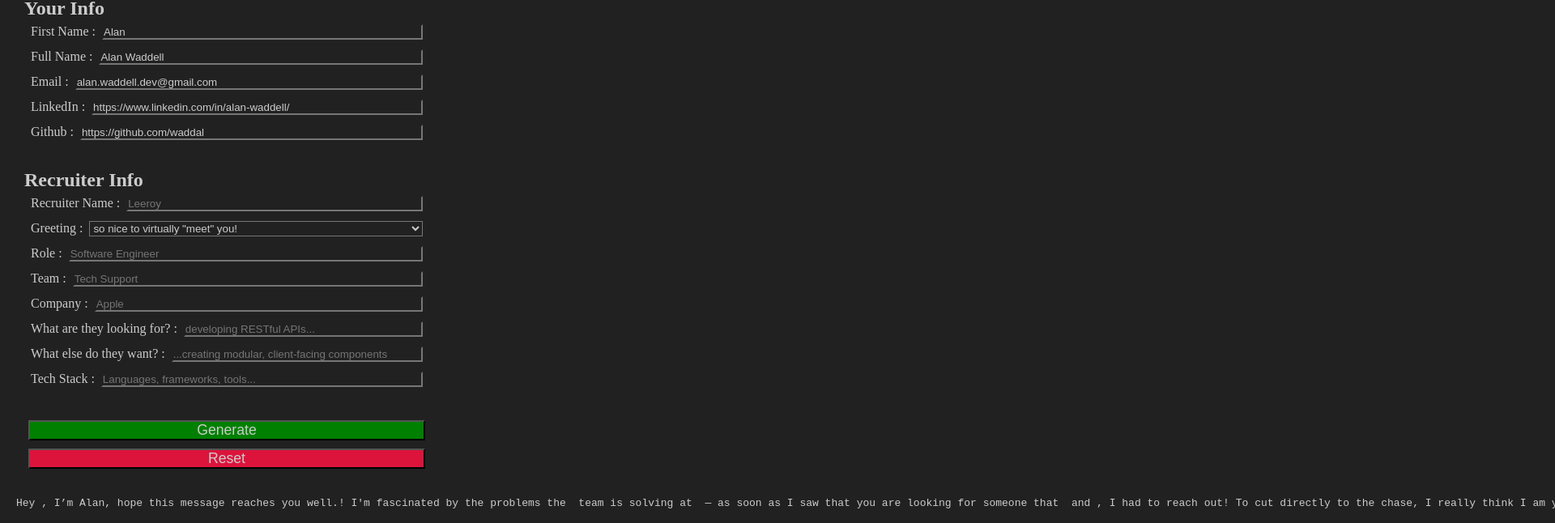
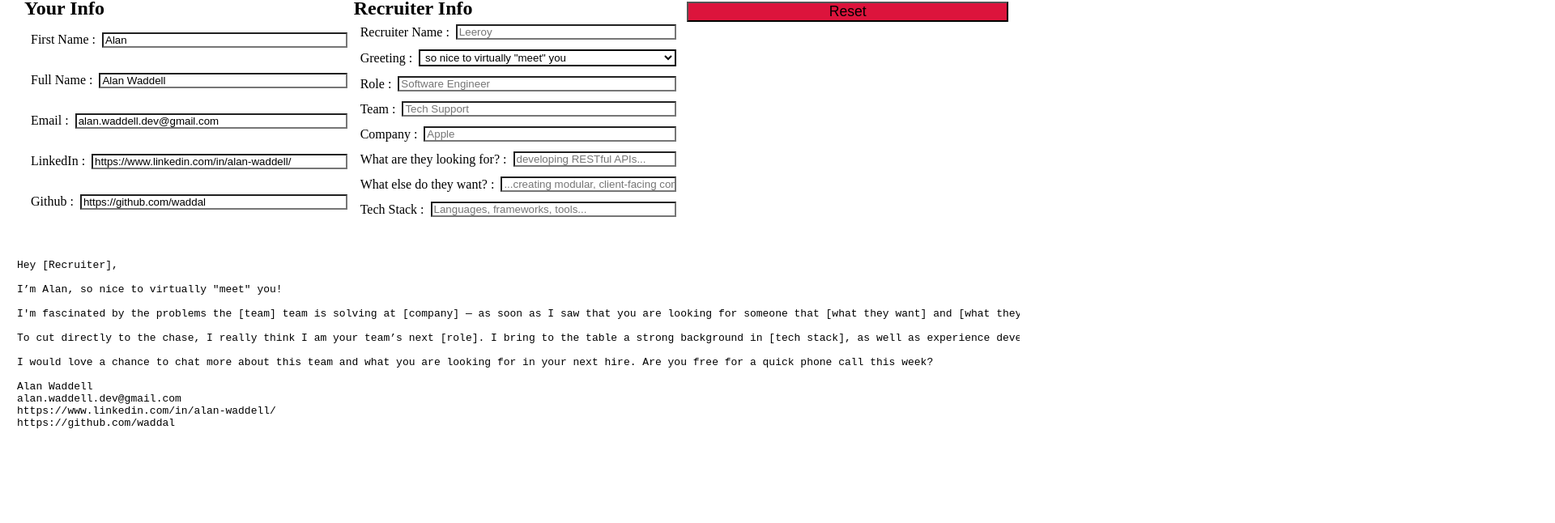
Before and after one commit to waddal/MessageBuilder, a React app: page / in a window 1280 px wide. Shown: the part 90-736 px from the top of the page at 81% size, 1920 px wide, since content can reach past the window. Built offline with nearby package versions, Linux system fonts and the light colour scheme.

Commit message:
feat: App produces outreach message which updates in real time with user input

```diff
--- a/src/components/App.js
+++ b/src/components/App.js
@@ -3,9 +3,9 @@ import Form from './Form';
 import GeneratedMessage from './GeneratedMessage';
 
 const greetings = [
-  `so nice to virtually "meet" you!`,
-  `hope this message reaches you well.`,
-  `thanks for your attention!`,
+  `so nice to virtually "meet" you`,
+  `hope this message reaches you well`,
+  `thanks for your attention`,
 ];
 
 const initialFormValues = {
@@ -17,7 +17,7 @@ const initialFormValues = {
   github: `https://github.com/waddal`,
   //RECRUITER
   recruiterName: '',
-  greeting: greetings[1],
+  greeting: greetings[0],
   role: '',
   team: '',
   company: '',
@@ -38,26 +38,18 @@ const App = () => {
     });
   };
 
-  const handleSubmit = (e) => {
-    e.preventDefault();
-    console.log('submit!');
-  };
-
-
   const handleReset = (e) => {
     e.preventDefault();
-    console.log('reset!');
+    setFormValues(initialFormValues);
   };
 
   return (
     <div className="App">
       <h1>Message Builder</h1>
-
       <Form
         formValues={formValues}
         greetings={greetings}
         handleChange={handleChange}
-        handleSubmit={handleSubmit}
         handleReset={handleReset}
       />
       <GeneratedMessage formValues={formValues} />
--- a/src/components/Form.js
+++ b/src/components/Form.js
@@ -1,8 +1,8 @@
 import React from 'react';
 
-const Form = ({ formValues, greetings, handleChange, handleSubmit, handleReset }) => {
+const Form = ({ formValues, greetings, handleChange, handleReset }) => {
   return (
-    <form onSubmit={handleSubmit}>
+    <form>
       <section>
         <h2>Your Info</h2>
         <label htmlFor="firstName">
@@ -77,7 +77,13 @@ const Form = ({ formValues, greetings, handleChange, handleSubmit, handleReset }
         </label>
         <label htmlFor="greeting">
           Greeting : &nbsp;
-          <select>
+          <select
+            type="dropdown"
+            name="greeting"
+            value={formValues.greetings}
+            onChange={handleChange}
+            style={{ border: '2px solid black' }}
+          >
             {greetings.map((item, index) => {
               return (
                 <option key={index} value={item}>
@@ -156,9 +162,6 @@ const Form = ({ formValues, greetings, handleChange, handleSubmit, handleReset }
       </section>
 
       <section>
-        <button onClick={handleSubmit} id="submit">
-          Generate
-        </button>
         <button onClick={handleReset}>Reset</button>
       </section>
     </form>
--- a/src/components/GeneratedMessage.js
+++ b/src/components/GeneratedMessage.js
@@ -1,4 +1,4 @@
-import React from 'react'
+import React from 'react';
 
 const GeneratedMessage = ({ formValues }) => {
   const {
@@ -17,24 +17,32 @@ const GeneratedMessage = ({ formValues }) => {
     techStack,
   } = formValues;
 
+  const generateMessage = () => {
+    return `
+Hey ${recruiterName ? recruiterName : `[Recruiter]`},
+
+I’m ${firstName ? firstName : `[First Name]`}, ${greeting ? greeting : `[greeting]`}!
+
+I'm fascinated by the problems the ${team ? team : `[team]`} team is solving at ${company ? company : `[company]`} — as soon as I saw that you are looking for someone that ${whatTheyWant1 ? whatTheyWant1 : `[what they want]`} and ${whatTheyWant2 ? whatTheyWant2 : `[what they want]`}, I had to reach out!
+
+To cut directly to the chase, I really think I am your team’s next ${role ? role : `[role]`}. I bring to the table a strong background in ${techStack ? techStack : `[tech stack]`}, as well as experience developing in agile methodology (with fully remote teams, to boot!).
+
+I would love a chance to chat more about this team and what you are looking for in your next hire. Are you free for a quick phone call this week?
+
+${fullName}
+${email}
+${linkedIn}
+${github}
+    `;
+  };
+
+  let response = generateMessage();
+
   return (
-    <pre>
-    Hey {recruiterName},
+    <div className="GeneratedMessage">
+      <pre>{response}</pre>
+    </div>
+  );
+};
 
-    I’m {firstName}, {greeting}!
-
-    I'm fascinated by the problems the {team} team is solving at {company} — as soon as I saw that you are looking for someone that {whatTheyWant1} and {whatTheyWant2}, I had to reach out!
-
-    To cut directly to the chase, I really think I am your team’s next {role}. I bring to the table a strong background in {techStack}, as well as experience developing in agile methodology (with fully remote teams, to boot!).
-
-    I would love a chance to chat more about this team and what you are looking for in your next hire. Are you free for a quick phone call this week?
-
-    {fullName}
-    {email}
-    {linkedIn}
-    {github}
-    </pre>
-  )
-}
-
-export default GeneratedMessage
+export default GeneratedMessage;
--- a/src/index.css
+++ b/src/index.css
@@ -1,7 +1,6 @@
 * {
-  background-color: #212121;
+  background-color: rgba(255, 255, 255, 0.8);
   box-sizing: border-box;
-  color: #ccc;
   padding: 0;
   margin: 0;
 }
@@ -10,7 +9,9 @@
   padding: 20px;
 }
 
+/* FORM STYLES */
 form {
+  display: flex;
   padding: 10px;
 }
 
@@ -25,6 +26,7 @@ section {
 
 label {
   display: flex;
+  align-items: center;
   justify-content: space-between;
   flex: 1;
   padding: 4px;
@@ -34,6 +36,7 @@ label {
 input,
 select {
   flex: 1;
+  text-indent: 2px;
 }
 
 button {
@@ -46,3 +49,10 @@ button {
 #submit {
   background-color: green;
 }
+
+/* MESSAGE STYLES */
+.GeneratedMessage {
+  display: flex;
+  border: 1px solid white;
+  overflow: scroll;
+}
```
